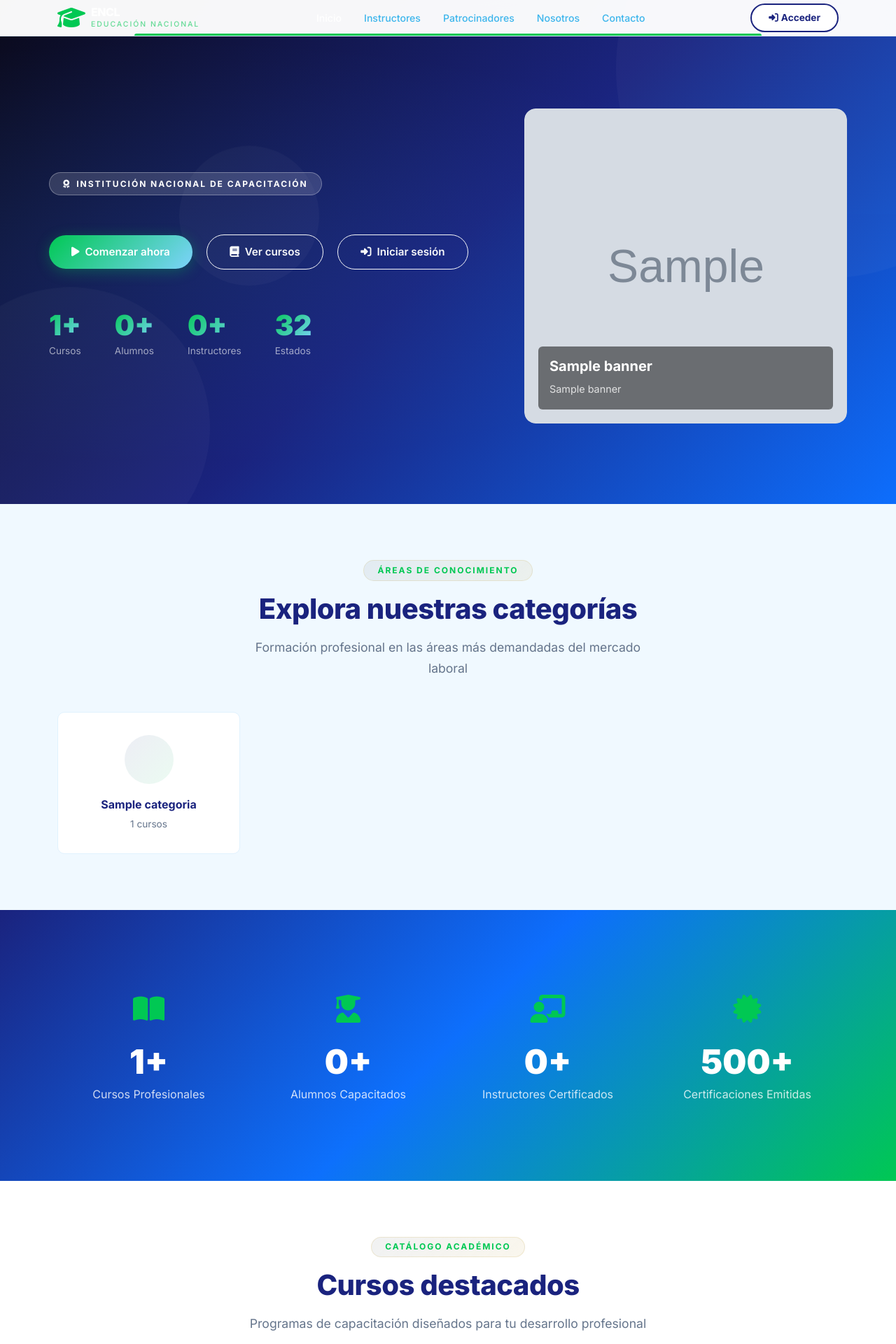
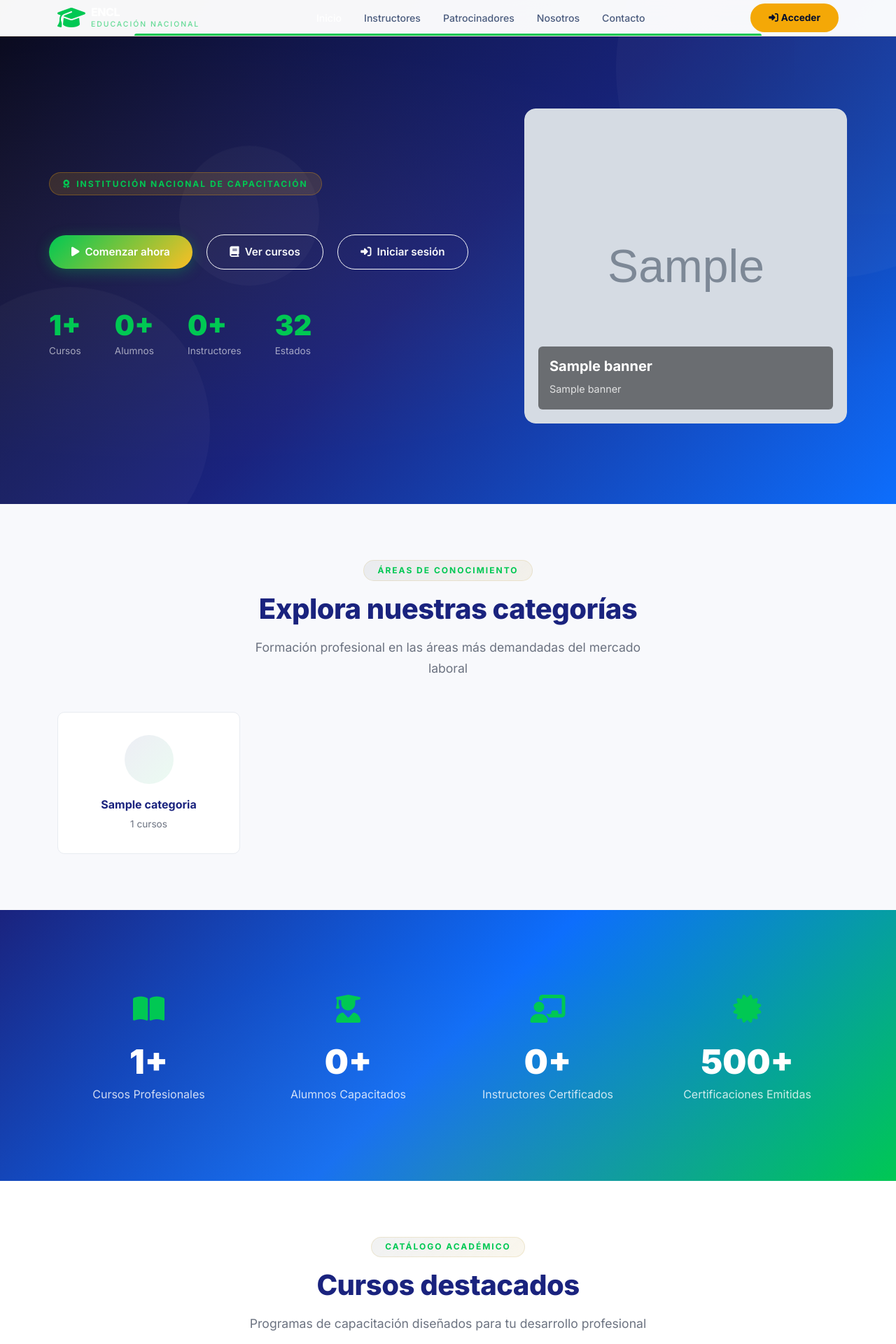
Before and after one commit to jor231974/encl-plataforma, a Flask app: page / in a window 1280 px wide. Shown: the top 1920 px of the page at 70% size. Run offline with Flask 3, Linux system fonts and the light colour scheme; tables that the repository leaves empty hold one stand-in row (values such as "Sample post"); grey boxes marked "Sample" are stand-in pictures.

Commit message:
feat: match page colors to logo - navy + gold

```diff
--- a/static/css/style.css
+++ b/static/css/style.css
@@ -1,22 +1,22 @@
 :root {
-    --primary: #0ea5e9;
-    --primary-light: #38bdf8;
-    --primary-dark: #0284c7;
-    --secondary: #38bdf8;
-    --accent: #2563eb;
-    --accent-light: #60a5fa;
-    --gold: #f59e0b;
-    --dark: #0369a1;
-    --darker: #075985;
-    --gray-100: #f0f9ff;
-    --gray-200: #e0f2fe;
-    --gray-300: #bae6fd;
-    --gray-600: #64748b;
-    --gray-800: #1e293b;
-    --gradient-primary: linear-gradient(135deg, #0ea5e9 0%, #38bdf8 50%, #7dd3fc 100%);
-    --gradient-hero: linear-gradient(135deg, #0284c7 0%, #0ea5e9 50%, #38bdf8 100%);
-    --gradient-accent: linear-gradient(135deg, #2563eb 0%, #3b82f6 50%, #60a5fa 100%);
-    --section-alt: #f0f9ff;
+    --primary: #021a48;
+    --primary-light: #1a3a6b;
+    --primary-dark: #010e2e;
+    --secondary: #1a3a6b;
+    --accent: #f4a807;
+    --accent-light: #fcd34d;
+    --gold: #f4a807;
+    --dark: #021a48;
+    --darker: #010e2e;
+    --gray-100: #f8f9fc;
+    --gray-200: #e8ecf1;
+    --gray-300: #d1d6de;
+    --gray-600: #6b7280;
+    --gray-800: #1f2937;
+    --gradient-primary: linear-gradient(135deg, #021a48 0%, #1a3a6b 50%, #2d4f8a 100%);
+    --gradient-hero: linear-gradient(135deg, #010e2e 0%, #021a48 50%, #1a3a6b 100%);
+    --gradient-accent: linear-gradient(135deg, #f4a807 0%, #fbbf24 50%, #fcd34d 100%);
+    --section-alt: #f8f9fc;
     --shadow-sm: 0 1px 3px rgba(0,0,0,0.08);
     --shadow-md: 0 4px 16px rgba(0,0,0,0.1);
     --shadow-lg: 0 8px 32px rgba(0,0,0,0.12);
@@ -103,7 +103,7 @@ body {
     background: rgba(255, 255, 255, 0.97) !important;
     backdrop-filter: blur(24px);
     -webkit-backdrop-filter: blur(24px);
-    border-bottom: 1px solid rgba(14,165,233,0.1);
+    border-bottom: 1px solid rgba(244,168,7,0.15);
     padding: 0;
     transition: all 0.3s ease;
     z-index: 1000;
@@ -154,7 +154,7 @@ body {
     font-weight: 500;
 }
 .navbar-encl .nav-link {
-    color: rgba(14,165,233,0.8) !important;
+    color: rgba(2,26,72,0.7) !important;
     font-weight: 500;
     font-size: 0.88rem;
     padding: 0.5rem 1rem !important;
@@ -186,9 +186,9 @@ body {
     width: 70%;
 }
 .navbar-encl .btn-acceso {
-    background: #fff;
-    color: var(--primary) !important;
-    border: 2px solid var(--primary);
+    background: var(--gold);
+    color: var(--primary-dark) !important;
+    border: 2px solid var(--gold);
     padding: 0.5rem 1.5rem !important;
     border-radius: 50px;
     font-weight: 700;
@@ -233,8 +233,8 @@ body {
     content: '';
     position: absolute;
     top: 0; left: 0; right: 0; bottom: 0;
-    background: radial-gradient(ellipse at 20% 50%, rgba(56,189,248,0.08) 0%, transparent 60%),
-                radial-gradient(ellipse at 80% 20%, rgba(30,58,138,0.05) 0%, transparent 50%);
+    background: radial-gradient(ellipse at 20% 50%, rgba(244,168,7,0.06) 0%, transparent 60%),
+                radial-gradient(ellipse at 80% 20%, rgba(2,26,72,0.2) 0%, transparent 50%);
     pointer-events: none;
 }
 .hero-section .hero-bg-shapes {
@@ -270,9 +270,9 @@ body {
 }
 .hero-content .badge-hero {
     display: inline-block;
-    background: rgba(255,255,255,0.15);
-    border: 1px solid rgba(255,255,255,0.3);
-    color: #fff;
+    background: rgba(244,168,7,0.15);
+    border: 1px solid rgba(244,168,7,0.3);
+    color: var(--accent);
     padding: 0.4rem 1.2rem;
     border-radius: 50px;
     font-size: 0.75rem;
@@ -337,10 +337,7 @@ body {
 .hero-stats .stat-item h3 {
     font-size: 2.5rem;
     font-weight: 900;
-    background: var(--gradient-accent);
-    -webkit-background-clip: text;
-    -webkit-text-fill-color: transparent;
-    background-clip: text;
+    color: var(--accent);
     margin-bottom: 0;
 }
 .hero-stats .stat-item p {
@@ -543,7 +540,7 @@ body {
     content: '';
     position: absolute;
     top: 0; left: 0; right: 0; bottom: 0;
-    background: radial-gradient(ellipse at 50% 100%, rgba(14,165,233,0.06) 0%, transparent 60%);
+    background: radial-gradient(ellipse at 50% 100%, rgba(244,168,7,0.08) 0%, transparent 60%);
     pointer-events: none;
 }
 .stat-card {
--- a/templates/base.html
+++ b/templates/base.html
@@ -10,7 +10,7 @@
     <link rel="stylesheet" href="https://cdnjs.cloudflare.com/ajax/libs/font-awesome/6.5.0/css/all.min.css">
     <link href="https://fonts.googleapis.com/css2?family=Inter:wght@300;400;500;600;700;800;900&display=swap" rel="stylesheet">
     <link rel="stylesheet" href="{{ url_for('static', filename='css/style.css') }}">
-    <style>:root{--primary:{{ primary_color }};--secondary:{{ secondary_color }};--accent:{{ accent_color }};--dark:{{ dark_color }};--darker:{{ dark_color }};--gradient-primary:linear-gradient(135deg,{{ primary_color }} 0%,{{ secondary_color }} 50%,{{ accent_color }} 100%);--gradient-hero:linear-gradient(135deg,{{ dark_color }} 0%,{{ primary_color }} 50%,{{ secondary_color }} 100%);--gradient-accent:linear-gradient(135deg,{{ accent_color }} 0%,#7dd3fc 100%)}</style>
+    <style>:root{--primary:{{ primary_color }};--secondary:{{ secondary_color }};--accent:{{ accent_color }};--dark:{{ dark_color }};--darker:{{ dark_color }};--gradient-primary:linear-gradient(135deg,{{ primary_color }} 0%,{{ secondary_color }} 50%,{{ accent_color }} 100%);--gradient-hero:linear-gradient(135deg,{{ dark_color }} 0%,{{ primary_color }} 50%,{{ secondary_color }} 100%);--gradient-accent:linear-gradient(135deg,{{ accent_color }} 0%,#fbbf24 100%)}</style>
 </head>
 <body>
     {% include 'public/navbar.html' %}
--- a/templates/dashboard_base.html
+++ b/templates/dashboard_base.html
@@ -8,7 +8,7 @@
     <link rel="stylesheet" href="https://cdnjs.cloudflare.com/ajax/libs/font-awesome/6.5.0/css/all.min.css">
     <link href="https://fonts.googleapis.com/css2?family=Inter:wght@300;400;500;600;700;800;900&display=swap" rel="stylesheet">
     <link rel="stylesheet" href="{{ url_for('static', filename='css/style.css') }}">
-    <style>:root{--primary:{{ primary_color }};--secondary:{{ secondary_color }};--accent:{{ accent_color }};--dark:{{ dark_color }};--darker:{{ dark_color }};--gradient-primary:linear-gradient(135deg,{{ primary_color }} 0%,{{ secondary_color }} 50%,{{ accent_color }} 100%);--gradient-hero:linear-gradient(135deg,{{ dark_color }} 0%,{{ primary_color }} 50%,{{ secondary_color }} 100%);--gradient-accent:linear-gradient(135deg,{{ accent_color }} 0%,#7dd3fc 100%)}</style>
+    <style>:root{--primary:{{ primary_color }};--secondary:{{ secondary_color }};--accent:{{ accent_color }};--dark:{{ dark_color }};--darker:{{ dark_color }};--gradient-primary:linear-gradient(135deg,{{ primary_color }} 0%,{{ secondary_color }} 50%,{{ accent_color }} 100%);--gradient-hero:linear-gradient(135deg,{{ dark_color }} 0%,{{ primary_color }} 50%,{{ secondary_color }} 100%);--gradient-accent:linear-gradient(135deg,{{ accent_color }} 0%,#fbbf24 100%)}</style>
 </head>
 <body>
     <div class="dashboard-wrapper">
--- a/templates/public/navbar.html
+++ b/templates/public/navbar.html
@@ -2,7 +2,7 @@
     <div class="container">
         <a class="navbar-brand" href="{{ url_for('public_index') }}">
             {% if get_config('site_logo') %}
-            <img src="{{ get_config('site_logo') }}" style="max-height: 50px; width: auto; object-fit: contain;" alt="Logo">
+            <img src="{{ get_config('site_logo') }}" style="max-height: 65px; width: auto; object-fit: contain;" alt="Logo">
             {% else %}
             <i class="fas fa-graduation-cap" style="font-size: 2rem; color: var(--accent);"></i>
             <div class="brand-text">
```
Also changed, not shown: other parts of static/css/style.css (+20 -22 lines), static/uploads/logo_clean.svg, tirar/LOGO1.jpeg (added).
